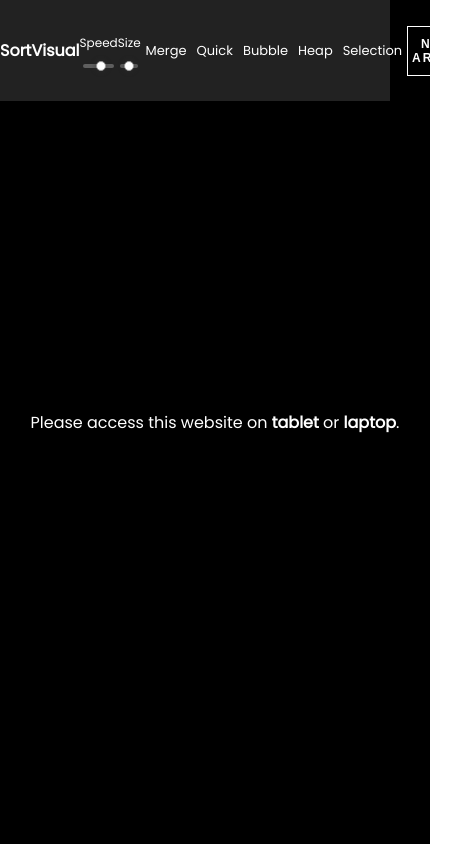
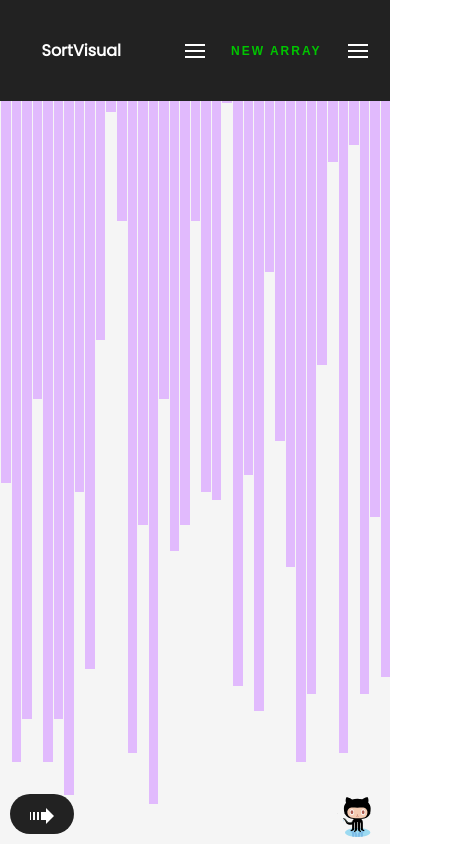
Before and after one commit to dipanshparmar/sortvisual, a plain HTML site: page index.html in a window 390 px wide. Shown: the whole page, 469 px wide, since content can reach past the window. Drawn offline with Linux system fonts and the light colour scheme.

Commit message:
added responsiveness

```diff
--- a/index.html
+++ b/index.html
@@ -24,10 +24,6 @@
     <title>SortVisual - Visualise things for ease</title>
   </head>
   <body>
-    <!-- notice for small screens -->
-    <div id="notice">
-      <span>Please access this website on <b>tablet</b> or <b>laptop</b>.</span>
-    </div>
 
     <!-- left sidebar for extra algos -->
     <div id="extra-algos-sidebar-container">
@@ -56,6 +52,12 @@
       <div id="logo">
         <span class="logo-text">SortVisual</span>
       </div>
+
+      <!-- hamburger for controls -->
+      <div id="controls-hamburger">
+        <img src="./img/icons/hamburger.svg" alt="controls">
+      </div>
+
       <!-- controls with speed and size controlling -->
       <div id="controls">
         <div id="speed-controls-container">
@@ -99,6 +101,11 @@
             <span>new array</span>
           </button>
       </div>
+
+      <!-- hamburger -->
+      <div id="hamburger">
+        <img src="./img/icons/hamburger.svg" alt="menu">
+      </div>
     </header>
     <!-- header closes -->
 
--- a/js/main.js
+++ b/js/main.js
@@ -36,4 +36,38 @@ function removeComplexities() {
     sb.textContent = '?';
 }
 
+// displaying the options on click on the hamburger and hiding them on another click
+let isOptionsOpen = false; // this will help to make decisions
+document.querySelector('#hamburger img').addEventListener('click', () => {
+    // getting the options
+    const options = document.querySelector('#options');
+
+    if (isOptionsOpen) {
+        // hide the options if already open
+        options.style.display = 'none';
+    } else {
+        // otherwise show the options and set isOptionsOpen to true
+        options.style.display = 'flex';
+    }
+
+    // changing the value of isOptionsOpen
+    isOptionsOpen = !isOptionsOpen;
+})
+
+// display the controls on click on the hamburger and hiding them on another click
+let isControlsOpen = false;
+document.querySelector('#controls-hamburger img').addEventListener('click', () => {
+    // getting the controls
+    const controls = document.querySelector('#controls');
+
+    if(isControlsOpen) {
+        controls.style.display = 'none';
+    } else {
+        controls.style.display = 'flex';
+    }
+
+    // updating the value
+    isControlsOpen = !isControlsOpen;
+})
+
 export { addComplexities, removeComplexities };
--- a/scss/_header.scss
+++ b/scss/_header.scss
@@ -48,8 +48,8 @@ header {
         &::-webkit-slider-thumb {
           -webkit-appearance: none;
           border: 2px solid #979797;
-          height: .875rem;
-          width: .875rem;
+          height: 0.875rem;
+          width: 0.875rem;
           border-radius: 50%;
           background: #ffffff;
           cursor: pointer;
@@ -57,7 +57,7 @@ header {
           transition: filter 150ms ease-in-out;
 
           &:hover {
-            filter: brightness(.85);
+            filter: brightness(0.85);
           }
         }
       }
@@ -75,12 +75,13 @@ header {
       position: relative;
 
       // button hover effect
-      &::before, &::after {
+      &::before,
+      &::after {
         position: absolute;
         left: 0px;
         width: 100%;
         height: 1px;
-        background: #FFF;
+        background: #fff;
         content: "";
         opacity: 0;
         transition: all 0.3s;
@@ -96,7 +97,8 @@ header {
         transform: translateY(10px);
       }
 
-      &:hover::before, &:hover::after {
+      &:hover::before,
+      &:hover::after {
         opacity: 1;
         transform: translateY(0px);
       }
@@ -127,10 +129,10 @@ header {
         top: -50px;
         width: 50px;
         -webkit-transition: all 550ms cubic-bezier(0.19, 1, 0.22, 1);
-                transition: all 550ms cubic-bezier(0.19, 1, 0.22, 1);
+        transition: all 550ms cubic-bezier(0.19, 1, 0.22, 1);
         -webkit-transform: rotate(35deg);
-            -ms-transform: rotate(35deg);
-                transform: rotate(35deg);
+        -ms-transform: rotate(35deg);
+        transform: rotate(35deg);
         z-index: -10;
       }
 
@@ -150,9 +152,46 @@ header {
       }
     }
   }
+
+  #hamburger, #controls-hamburger {
+    display: none;
+  }
 }
 
-// responsiveness goes here :)
+@media only screen and (max-width: 1400px) {
+  header {
+    font-size: 14px;
+  }
+}
+
+@media only screen and (max-width: 1300px) {
+  header {
+    #new-array-button {
+      button {
+        padding: 0;
+        border: 0;
+
+        span {
+          color: rgb(0, 197, 0);
+        }
+      }
+    }
+  }
+}
+
+@media only screen and (max-width: 1000px) {
+  header {
+    #controls {
+      #speed-controls-container,
+      #size-controls-container {
+        input.slider {
+          width: 80%;
+        }
+      }
+    }
+  }
+}
+
 @media only screen and (max-width: 768px) {
   header {
     #logo {
@@ -161,37 +200,39 @@ header {
       }
     }
 
-    #controls {
-      span {
-        font-size: 12px;
-      }
-
-      #speed-controls-container,
-      #size-controls-container {
-        input.slider {
-          width: 80%;
-
-          &::-webkit-slider-thumb {
-            height: 0.625rem;
-            width: 0.625rem;
-            border: 1px solid #979797;
-          }
-        }
-      }
-    }
-
     #options {
-      span {
-        font-size: 13px;
-      }
+      position: absolute;
+      top: 12vh;
+      right: 0;
+      flex-direction: column;
+      background: $blackColor;
+      height: 88vh;
+      width: 30%;
+      align-items: center;
+      display: none;
     }
 
     #new-array-button {
       button {
-        font-size: 8px;
-        padding: 10px 4px;
-        letter-spacing: 1px;
+        flex: 1;
+        justify-content: center;
       }
+    }
+
+    #hamburger, #controls-hamburger {
+      flex: 0.4;
+      display: flex;
+      justify-content: center;
+    }
+
+    #controls {
+      display: none;
+      position: absolute;
+      top: 12vh;
+      background: $blackColor;
+      padding: 25px 15px;
+      border: 0;
+      border-radius: 5px;
     }
   }
 }
--- a/scss/_main.scss
+++ b/scss/_main.scss
@@ -1,11 +1,11 @@
-$redColor: #F1413D;
-$yellowColor: #FBB243;
+$redColor: #f1413d;
+$yellowColor: #fbb243;
 $greenColor: #328849;
 
 main {
   width: 100%;
   height: 88vh;
-    background: #E6E7EE;
+  background: #e6e7ee;
   display: flex;
 
   #important-info-container {
@@ -27,6 +27,7 @@ main {
     height: 88vh;
     display: flex;
     justify-content: center;
+    overflow: scroll;
 
     div {
       border: 1px solid transparent;
@@ -66,11 +67,56 @@ main {
   opacity: 1;
 }
 
+@media only screen and (max-width: 1400px) {
+  main {
+    font-size: 14px;
+  }
+}
+
+@media only screen and (max-width: 1300px) {
+    main {
+      font-size: 12px;
+    }
+  }
+
+  @media only screen and (max-width: 1200px) {
+    main {
+      font-size: 10px;
+    }
+  }
+
+  @media only screen and (max-width: 1100px) {
+    main {
+      #important-info-container {
+          width: 15%;
+      }
+
+      #visualizer-container {
+          width: 75%;
+      }
+    }
+  }
+
+  @media only screen and (max-width: 1000px) {
+    main {
+        #visualizer-container {
+            justify-content: flex-start;
+        }
+    }
+  }
+
   @media only screen and (max-width: 768px) {
     main {
         #visualizer-container {
-            max-width: 90%;
-            overflow-x: scroll;
+            width: 100%;
+        }
+
+        #additional-info-container {
+            display: none;
+        }
+
+        #important-info-container {
+            display: none;
         }
     }
   }
--- a/scss/_notice.scss
+++ /dev/null
@@ -1,31 +0,0 @@
-div#notice {
-  display: flex;
-  position: absolute;
-  width: 100%;
-  height: 100vh;
-  justify-content: center;
-  align-items: center;
-  background: black;
-  padding: 0px 20px;
-  text-align: center;
-  max-height: 100vh;
-  max-width: 100%;
-  overflow: hidden;
-  visibility: hidden;
-  z-index: 3;
-
-  span {
-    color: white;
-  }
-}
-
-@media only screen and (max-width: 425px) {
-  header,
-  main {
-    display: none;
-  }
-
-  div#notice {
-    visibility: visible;
-  }
-}
--- a/scss/_sideBars.scss
+++ b/scss/_sideBars.scss
@@ -20,6 +20,7 @@ $lightGreen: #8ece44;
             cursor: pointer;
             padding: 5px;
             position: relative;
+            text-align: center;
 
             &::before, &::after {
                 position: absolute;
@@ -64,3 +65,22 @@ $lightGreen: #8ece44;
         z-index: 1;
     }
 }
+
+@media only screen and (max-width: 1024px) {
+    #extra-algos-sidebar-container {
+        font-size: 14px;
+
+        #extra-algos-container {
+            width: 30%;
+        }
+    }
+  }
+
+  @media only screen and (max-width: 768px) {
+    #extra-algos-sidebar-container {
+
+        #extra-algos-container {
+            width: 50%;
+        }
+    }
+  }
--- a/scss/style.scss
+++ b/scss/style.scss
@@ -9,9 +9,6 @@ body {
     max-height: 100vh;
     overflow: hidden;
 }
-
-// mobile notice import
-@import "notice";
 
 // header styles import
 @import 'header';
```
Also changed, not shown: img/icons/hamburger.svg (added), scss/style.css, 1 other file. Lines whose indentation alone changed are shown as unchanged.
